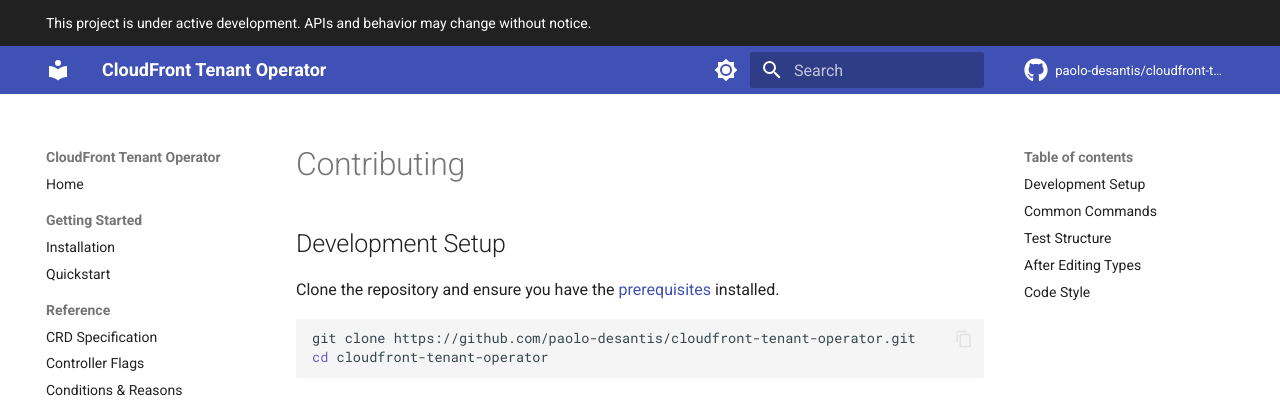
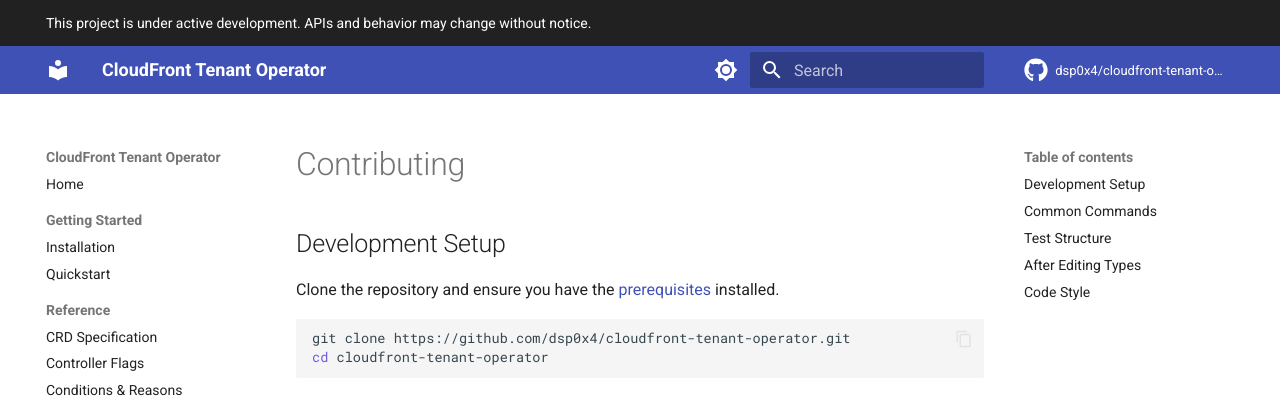
Before and after one commit to dsp0x4/cloudfront-tenant-operator, an MkDocs documentation site: the page built from docs/contributing.md, in a window 1280 px wide and 900 px high. Shown: the top 418 px of the window. Built offline with MkDocs 1.6.1 and Material for MkDocs 9.7.7, drawn with Linux system fonts in a browser that asks for light colours; comment, search, counter and statistics services are not loaded.

Commit message:
chore: change gh username [skip ci]

````diff
--- a/docs/contributing.md
+++ b/docs/contributing.md
@@ -5,7 +5,7 @@
 Clone the repository and ensure you have the [prerequisites](getting-started/installation.md#prerequisites) installed.
 
 ```sh
-git clone https://github.com/paolo-desantis/cloudfront-tenant-operator.git
+git clone https://github.com/dsp0x4/cloudfront-tenant-operator.git
 cd cloudfront-tenant-operator
 ```
 
--- a/mkdocs.yml
+++ b/mkdocs.yml
@@ -1,8 +1,8 @@
 site_name: CloudFront Tenant Operator
-site_url: https://paolo-desantis.github.io/cloudfront-tenant-operator/
+site_url: https://dsp0x4.github.io/cloudfront-tenant-operator/
 site_description: A Kubernetes operator for managing CloudFront Distribution Tenants
-repo_name: paolo-desantis/cloudfront-tenant-operator
-repo_url: https://github.com/paolo-desantis/cloudfront-tenant-operator
+repo_name: dsp0x4/cloudfront-tenant-operator
+repo_url: https://github.com/dsp0x4/cloudfront-tenant-operator
 
 theme:
   name: material
````
Also changed, not shown: README.md (+6 -6 lines), docs/reference/crd.md (+1 -1 lines).
